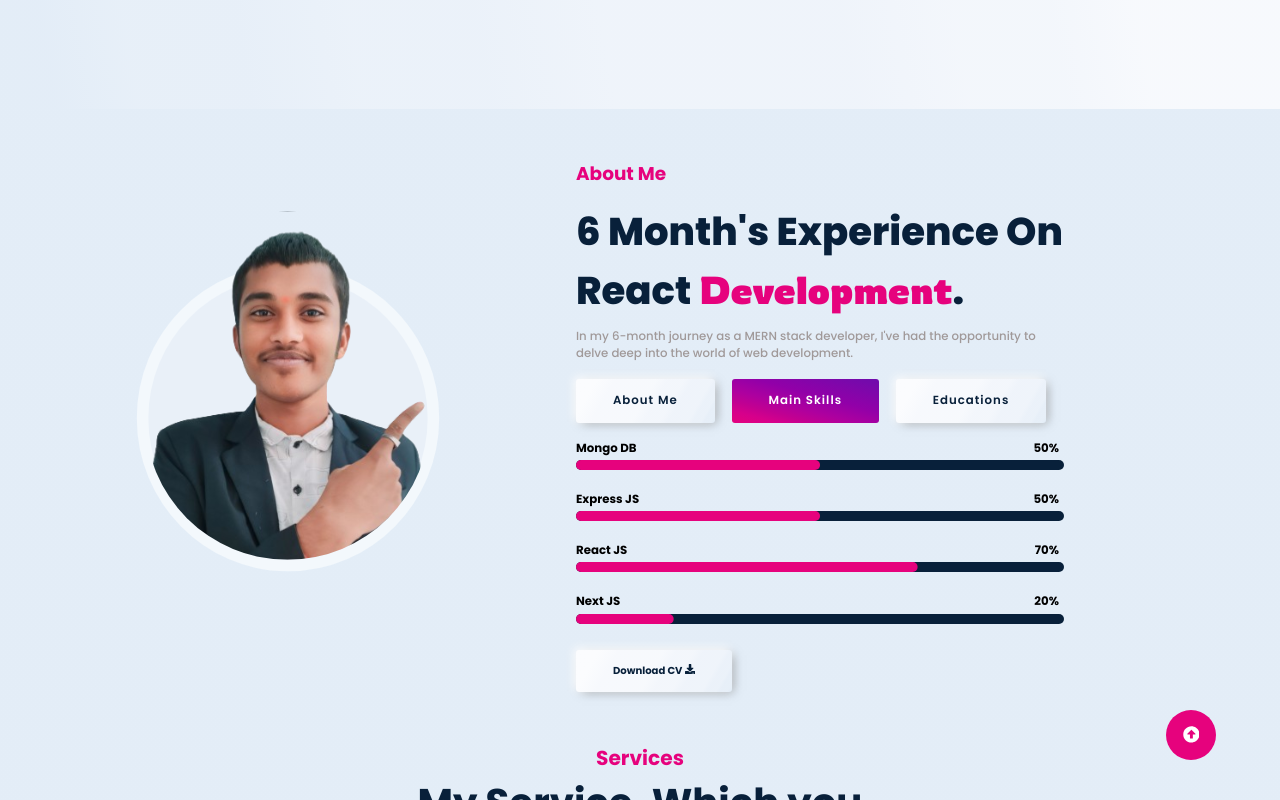
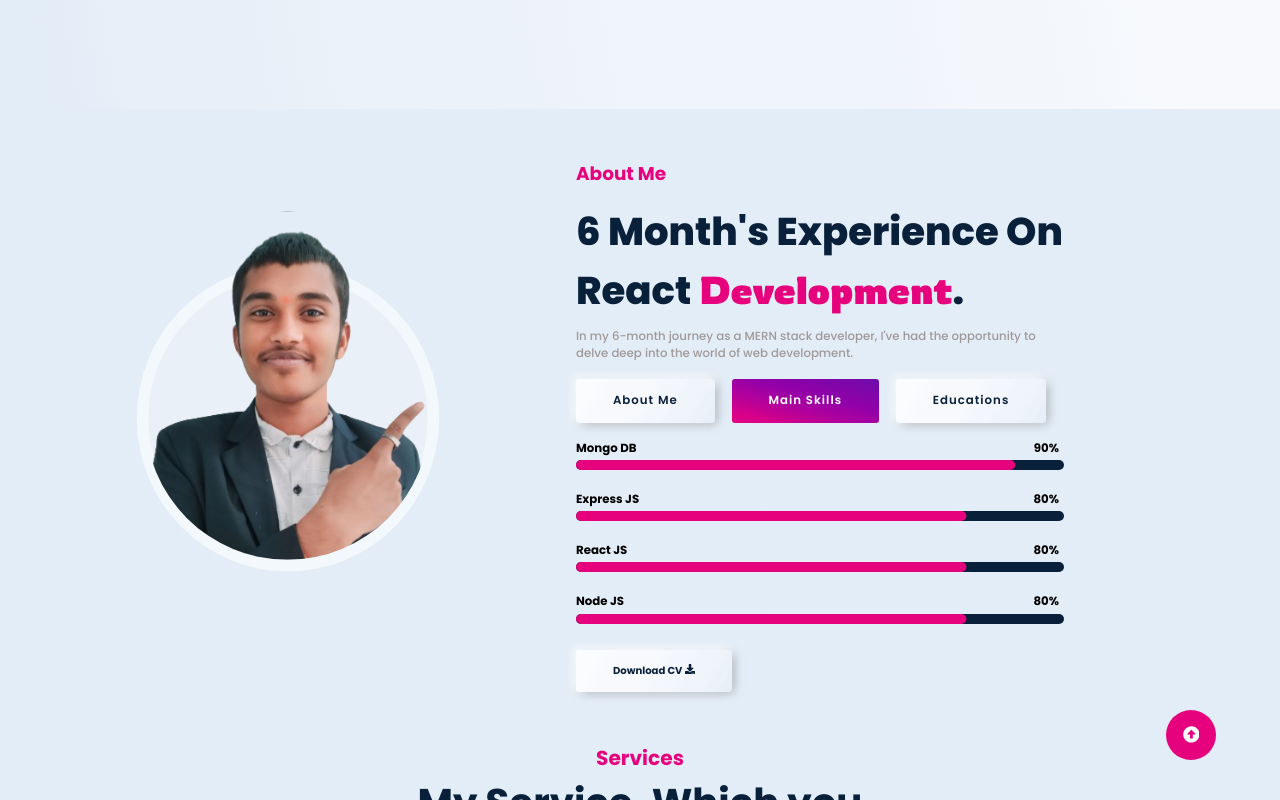
Before and after one commit to KhileshSahu360/Portfolio, a React (Vite) app: page / in a window 1280 px wide. Both pictures are taken after a click on the button "Main Skills". Shown: the part 678-1478 px from the top of the page. Built offline with nearby package versions, Linux system fonts and the light colour scheme; a web font is replaced by a local one.

Commit message:
new project(EngineerLink) added and some changes applied

```diff
--- a/src/Components/About/About.jsx
+++ b/src/Components/About/About.jsx
@@ -53,14 +53,14 @@ const About = () => {
           <div><span>&nbsp;&nbsp;&nbsp;&nbsp;&nbsp;</span><span>Future Enhacement</span></div>
         </div>}
         {selected==='Main Skills' && <div className="main_skills flex">
-          <div className="div"><label htmlFor="">Mongo DB</label><label htmlFor="">50%</label></div>
-          <SkillProgressBar value={50}/>
-          <div className="div"><label htmlFor="">Express JS</label><label htmlFor="">50%</label></div>
-          <SkillProgressBar value={50}/>
-          <div className="div"><label htmlFor="">React JS</label><label htmlFor="">70%</label></div>
-          <SkillProgressBar value={70}/>
-          <div className="div"><label htmlFor="">Next JS</label><label htmlFor="">20%</label></div>
-          <SkillProgressBar value={20}/>
+          <div className="div"><label htmlFor="">Mongo DB</label><label htmlFor="">90%</label></div>
+          <SkillProgressBar value={90}/>
+          <div className="div"><label htmlFor="">Express JS</label><label htmlFor="">80%</label></div>
+          <SkillProgressBar value={80}/>
+          <div className="div"><label htmlFor="">React JS</label><label htmlFor="">80%</label></div>
+          <SkillProgressBar value={80}/>
+          <div className="div"><label htmlFor="">Node JS</label><label htmlFor="">80%</label></div>
+          <SkillProgressBar value={80}/>
         </div>}
         {selected==='Educations' && <div className="educations flex">
           <div className="e_left space">
--- a/src/Components/Data/Data.jsx
+++ b/src/Components/Data/Data.jsx
@@ -4,6 +4,7 @@ import TodoList from '../../assets/Image/TodoList.png'
 import Weather from '../../assets/Image/Weather.png'
 import News360 from '../../assets/Image/News360.png'
 import LibraryManagement from '../../assets/Image/LibraryManagement.png'
+import EngineerLink from '../../assets/Image/EngineerLink.png'
 import BootstrapIcon from '../../assets/Icon/BootstrapIcon.svg'
 import MongoDB from '../../assets/Icon/MongoDB.svg'
 import ReactIcon from '../../assets/Icon/React.svg'
@@ -68,23 +69,35 @@ const projectCardData = [
     descr : 'Efficiently manage your library with our Library Management System. Keep track of books, borrowers, and transactions seamlessly. Simplify library operations today!',
     url : '',
     image : LibraryManagement
+  },
+  {
+    name : 'Engineer Link',
+    title : 'Engineer Link Responsive App',
+    descr : 'Engineer Link is the real time social media platform where engineer can connect and collaborate with each others! user can chat with the real time chat app',
+    url : 'https://egineerLink.onrender.com',
+    image : EngineerLink
   }
 ]
 const accordionData = [
   {
     icon : MongoDB,
     title : 'MongoDB',
-    descr : 'Now, I am learning Mongo DB. Skill - 50%.'
+    descr : 'sufficient understanding of mongodb, still learning Mongo DB. Skill - 90%.'
   },
   {
     icon : Express ,
     title : 'Express JS',
-    descr : 'Now, I am learning Express JS with Node JS. Skill - 50%'
+    descr : 'good knowledge on api creating and express, still learning Express JS with Node JS. Skill - 80%'
   },
   {
     icon : ReactIcon,
     title : 'React JS',
-    descr : 'I am good in React. I know almost all concept of React. Skill - 70%'
+    descr : 'I am good in React. I know almost all concept of React. Skill - 80%'
+  },
+  {
+    icon : Node,
+    title : 'Node JS',
+    descr : 'I am good on Node JS. Skill - 80%'
   },
   {
     icon : Next,
@@ -92,14 +105,9 @@ const accordionData = [
     descr : 'After completing the React I will start learning Next JS Skill - 20%'
   },
   {
-    icon : Node,
-    title : 'Node JS',
-    descr : 'Currently, I am learning Node JS. Skill - 50%'
-  },
-  {
     icon : HTML,
     title : 'HTML',
-    descr : 'I hava deep understanding in HTML. Skills - 90%'
+    descr : 'I hava deep understanding in HTML. Skills - 100%'
   },
   {
     icon : CSS,
@@ -119,7 +127,7 @@ const accordionData = [
   {
     icon : Tailwind,
     title : 'Tailwind',
-    descr : 'I use Tailwind CSS but little-bit. I am learning Tailwind CSS. Skills - 30%'
+    descr : 'I have good knowledge of tailwind css. currently my latest project designed with Tailwind CSS. Skills - 70%'
   },
   {
     icon : PHP,
```
Also changed, not shown: src/assets/Image/EngineerLink.png (added).
